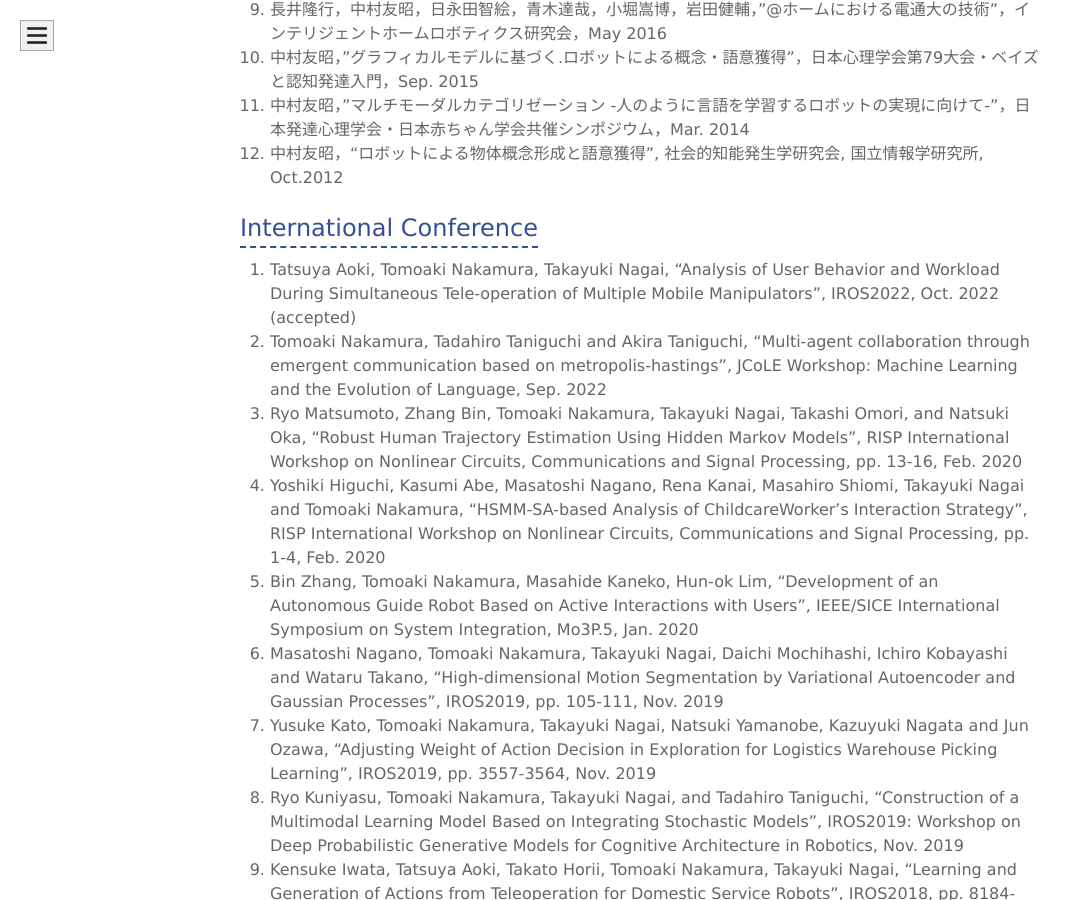
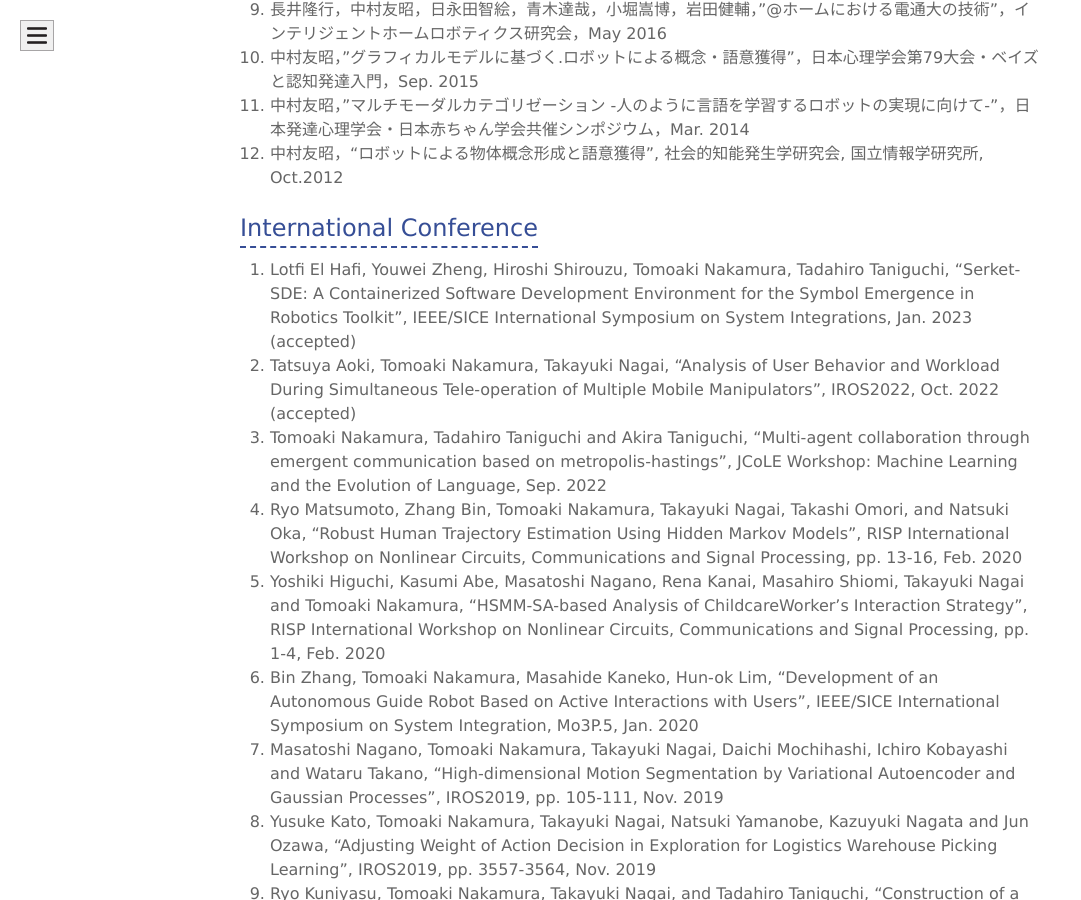
Before and after one commit to naka-lab/naka-lab.github.io, a Jekyll site: the page built from subpages/pub.md, in a window 1280 px wide and 900 px high, scrolled down 4353 px. Shown: the whole window, without its empty margins (0-1081 px from the left). Built offline with Jekyll 4.4.1, drawn with Linux system fonts in a browser that asks for light colours.

Commit message:
Update pub.md

```diff
--- a/subpages/pub.md
+++ b/subpages/pub.md
@@ -78,6 +78,7 @@ layout: default
 
 
 ## International Conference
+1. Lotfi El Hafi, Youwei Zheng, Hiroshi Shirouzu, Tomoaki Nakamura, Tadahiro Taniguchi, "Serket-SDE: A Containerized Software Development Environment for the Symbol Emergence in Robotics Toolkit", IEEE/SICE International Symposium on System Integrations, Jan. 2023 (accepted)
 1. Tatsuya Aoki, Tomoaki Nakamura, Takayuki Nagai, "Analysis of User Behavior and Workload During Simultaneous Tele-operation of Multiple Mobile Manipulators", IROS2022, Oct. 2022 (accepted)
 1. Tomoaki Nakamura, Tadahiro Taniguchi and Akira Taniguchi, "Multi-agent collaboration through emergent communication based on metropolis-hastings", JCoLE Workshop: Machine Learning and the Evolution of Language, Sep. 2022
 1. Ryo Matsumoto, Zhang Bin, Tomoaki Nakamura, Takayuki Nagai, Takashi Omori, and Natsuki Oka, "Robust Human Trajectory Estimation Using Hidden Markov Models", RISP International Workshop on Nonlinear Circuits, Communications and
```
